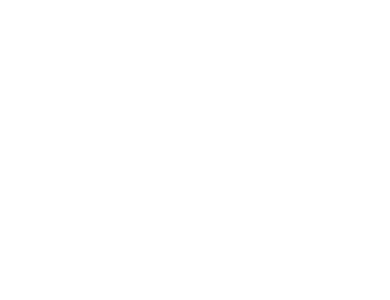
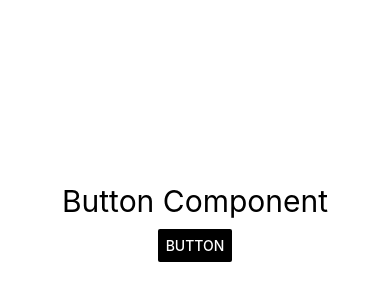
Before and after one commit to Taejin1221/my-first-react-native, a React Native app in the folder chap3_react-native-component/: screen / in a window 390 px wide. Shown: the part 200-500 px from the top of the page. Built offline with nearby package versions, Linux system fonts and the light colour scheme.

Commit message:
Chap 3.2.1 Button Component

```diff
--- a/chap3_react-native-component/App.js
+++ b/chap3_react-native-component/App.js
@@ -1,20 +1,3 @@
-import { StatusBar } from "expo-status-bar";
-import React from "react";
-import { StyleSheet, Text, View } from "react-native";
+import App from "./src/App";
 
-export default function App() {
-  return null; // it doesn't display anything
-  // return undefined; // it throw errors
-}
-
-const styles = StyleSheet.create({
-  container: {
-    flex: 1,
-    backgroundColor: "#fff",
-    alignItems: "center",
-    justifyContent: "center",
-  },
-  text: {
-    fontSize: 30,
-  },
-});
+export default App;
--- /dev/null
+++ b/chap3_react-native-component/src/App.js
@@ -0,0 +1,20 @@
+import React from "react";
+import { View, Text, Button } from "react-native";
+
+const App = () => {
+  return (
+    <View
+      style={{
+        flex: 1,
+        backgroundColor: "#fff",
+        alignItems: "center",
+        justifyContent: "center",
+      }}
+    >
+      <Text style={{ fontSize: 30, marginBottom: 10 }}> Button Component </Text>
+      <Button title="Button" onPress={() => alert("Click!!!")} color="black" />
+    </View>
+  );
+};
+
+export default App;
```
Also changed, not shown: 1 other file (tests, documents, lock files or other folders).
